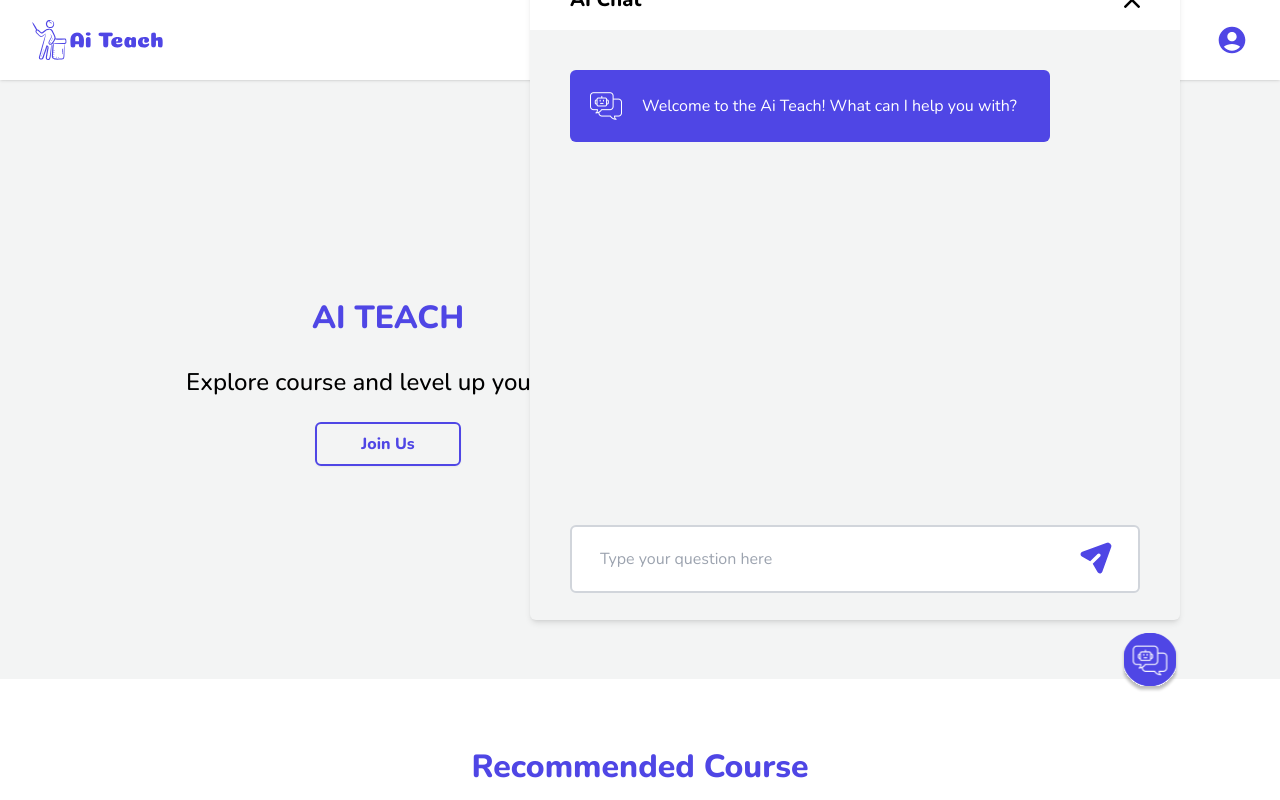
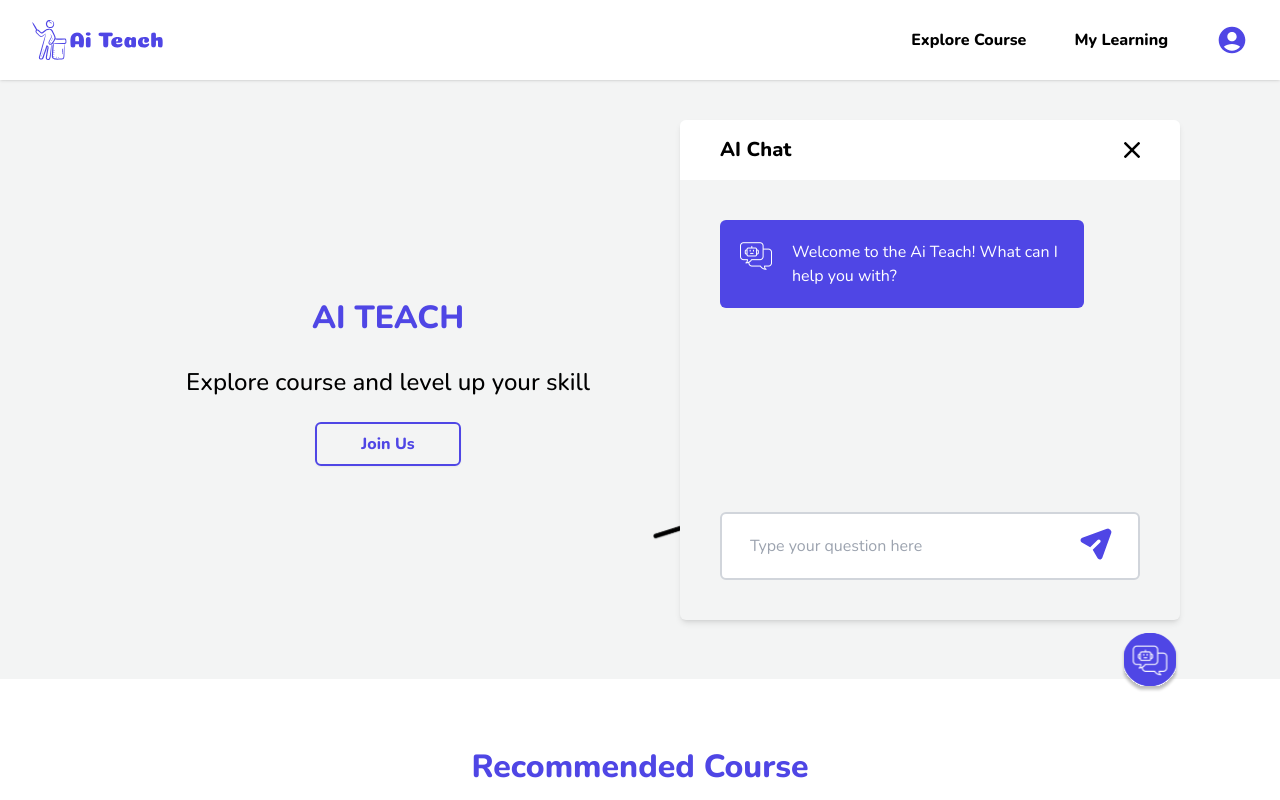
Before and after one commit to shadowbladk/ai-teach, a Next.js app: page / in a window 1280 px wide. Both pictures are taken after a click on the button 1150 px from the left and 663 px from the top of the page. Shown: the top 800 px of the page. Built offline with nearby package versions, Linux system fonts and the light colour scheme.

Commit message:
draggable and resizable

```diff
--- a/package.json
+++ b/package.json
@@ -10,15 +10,19 @@
   },
   "dependencies": {
     "next": "14.0.2",
+    "re-resizable": "^6.9.11",
     "react": "^18",
     "react-dom": "^18",
+    "react-draggable": "^4.4.6",
     "react-icons": "^4.12.0",
+    "react-resizable": "^3.0.5",
     "swiper": "^11.0.5"
   },
   "devDependencies": {
     "@types/node": "^20",
     "@types/react": "^18",
     "@types/react-dom": "^18",
+    "@types/react-resizable": "^3.0.7",
     "autoprefixer": "^10.0.1",
     "postcss": "^8",
     "tailwindcss": "^3.3.0",
--- a/src/components/AIChatBox.tsx
+++ b/src/components/AIChatBox.tsx
@@ -5,7 +5,7 @@ import ChatPic from "@/assets/chat-pic.svg"
 const AIChatBox = ({AIText}: {AIText: string}) => {
 
   return (
-    <div className="w-[480px] p-5 gap-5 flex bg-primary rounded-md items-start">
+    <div className="min-w-[330px] p-5 mr-14 gap-5 flex bg-primary rounded-md items-start self-start">
         <Image className="w-[32px] float-right" src={ChatPic} alt={"ChatPic"} />
         <p className="text-white self-center">{AIText}</p>
     </div>
--- a/src/components/Chat.tsx
+++ b/src/components/Chat.tsx
@@ -1,4 +1,7 @@
 import { useState, useEffect } from "react"
+import Draggable from "react-draggable"
+// import Resizable from "./Resizable"
+import { Resizable } from "re-resizable"
 
 import Image from "next/image"
 
@@ -33,23 +36,40 @@ const Chat = () => {
           <Image className="w-[60px]" src={AIChatBtn} alt={"AIChatBtn"} />
         </button>
       </div>
+      <Draggable>
         <div
-        className={`bg-[#F3F4F4] shadow-md z-10 h-[650px] rounded-md w-[650px] ${
-          chat ? "fixed bottom-[180px] right-[100px]" : "hidden"
+          className={`items-center justify-center bg-[#F3F4F4] shadow-md z-20 rounded-md ${
+            chat ? "fixed  bottom-[180px] right-[100px]" : "hidden"
           }`}
         >
-        <div className="bg-white h-[60px] rounded-t-md flex flex-row items-center px-10">
+          <Resizable
+            className="flex flex-col"
+            defaultSize={{
+              width: 500,
+              height: 500,
+            }}
+            minHeight={500}
+            minWidth={500}
+          >
+            <div className="bg-white w-full rounded-t-md flex flex-row items-center py-4 px-10 self-start">
               <h3 className="grow text-xl font-semibold">AI Chat</h3>
               <button onClick={() => setChat(!chat)}>
-          <Image className="w-[16px]" src={Close} alt={"Close"} /></button>
+                <Image className="w-[16px]" src={Close} alt={"Close"} />
+              </button>
             </div>
-        <div className="p-10 h-[495px] gap-5 flex flex-col overflow-y-scroll">
+
+            <div className="grow px-10 pt-10 gap-5 flex flex-col overflow-y-scroll">
               <AIChatBox AIText="Welcome to the Ai Teach! What can I help you with?" />
               {messages.map((message, index) => {
-            return <UserChatBox key={index} UserText={message} />
+                return (
+                  <>
+                    <UserChatBox key={index} UserText={message} />
+                    <AIChatBox AIText="Welcome to the Ai Teach! What can I help you with?" />
+                  </>
+                )
               })}
             </div>
-        <div className="mx-10 relative">
+            <div className="relative mx-10 mb-10 mt-5">
               <input
                 type="text"
                 placeholder="Type your question here"
@@ -59,7 +79,8 @@ const Chat = () => {
                 onKeyDown={(e) => {
                   if (e.key === "Enter") {
                     submit(e)
-              }}}
+                  }
+                }}
               />
               <button onClick={submit}>
                 <Image
@@ -67,11 +88,13 @@ const Chat = () => {
                   alt="search"
                   width={32}
                   height={32}
-              className="absolute inset-y-1/4 right-7 rounded-md rounded-l-none cursor-pointer"
+                  className="absolute bottom-5 right-7 rounded-md rounded-l-none cursor-pointer"
                 />
               </button>
             </div>
+          </Resizable>
         </div>
+      </Draggable>
     </>
   )
 }
--- /dev/null
+++ b/src/components/Resizable.tsx
@@ -0,0 +1,17 @@
+// import React from "react"
+// import { useState, useEffect } from "react"
+// import { ResizableBox } from "react-resizable"
+
+// interface ResizableProps {
+//   direction: "horizontal" | "vertical"
+// }
+
+// const Resizable: React.FC<ResizableProps> = ({ direction, children }) => {
+//   return (
+//     <ResizableBox height={300} width={300} resizeHandles={['s']}>
+//       {children}
+//     </ResizableBox>
+//   )
+// }
+
+// export default Resizable
--- a/src/components/UserChatBox.tsx
+++ b/src/components/UserChatBox.tsx
@@ -3,7 +3,7 @@
 const UserChatBox = ({UserText}: {UserText: string}) => {
 
   return (
-    <div className="w-fit max-w-[480px] p-5 gap-5 flex bg-white border-2 border-primary rounded-md justify-end self-end">
+    <div className="w-fit max-w-[330px] ml-14 py-3 px-5 gap-5 flex bg-white border-2 border-primary rounded-md justify-end self-end">
         <p className="self-center text-center">{UserText}</p>
     </div>
   )
--- a/src/pages/index.tsx
+++ b/src/pages/index.tsx
@@ -15,7 +15,7 @@ function Home() {
     <>
       <div className="flex min-h-screen flex-col">
         <Navbar />
-        <div className="flex-grow">
+        <div className="flex-grow static">
           <section className="flex flex-col-reverse items-center justify-center px-4 py-24 gap-14 lg:flex-row">
             <div className="flex flex-col items-center gap-6 text-center">
               <h1 className="text-[32px] font-extrabold text-primary">
```
Also changed, not shown: src/components/Test.tsx (added, +15 -0 lines), 1 other file (tests, documents, lock files or other folders). Lines whose indentation alone changed are shown as unchanged.
